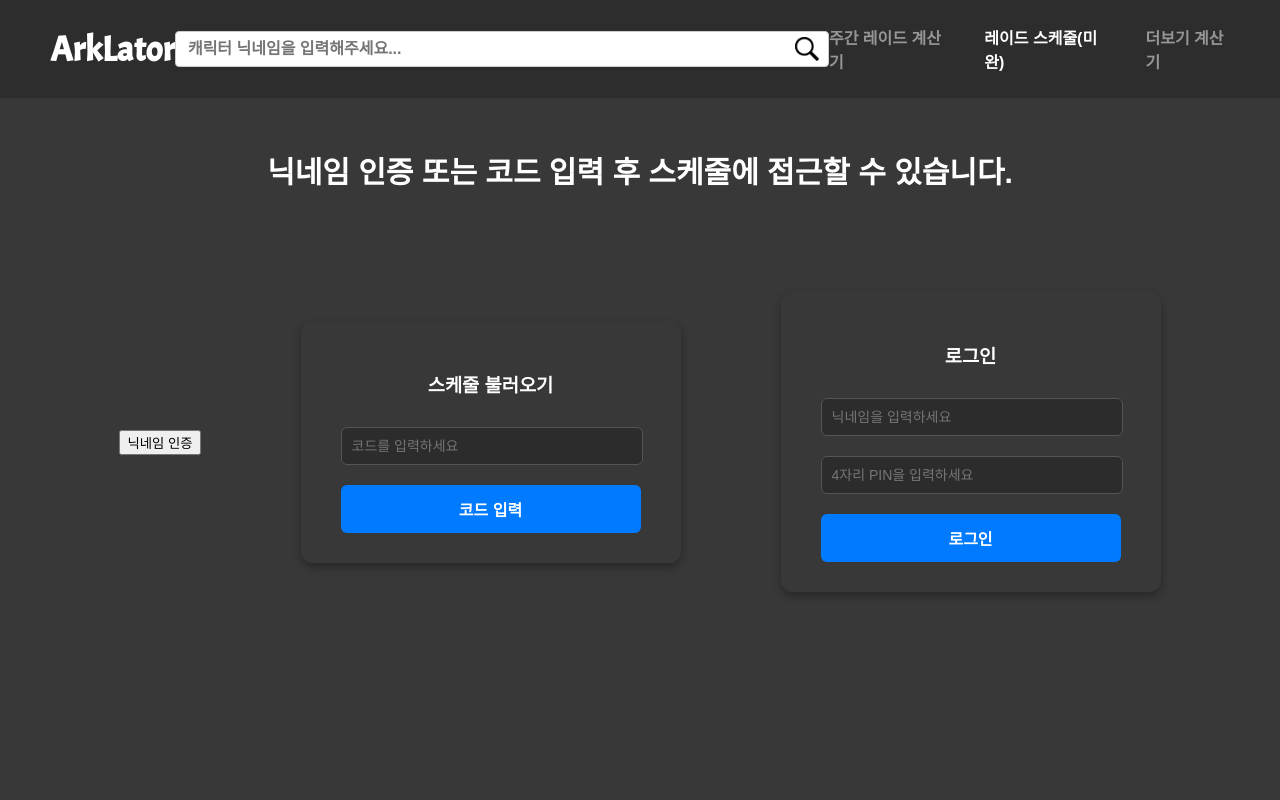
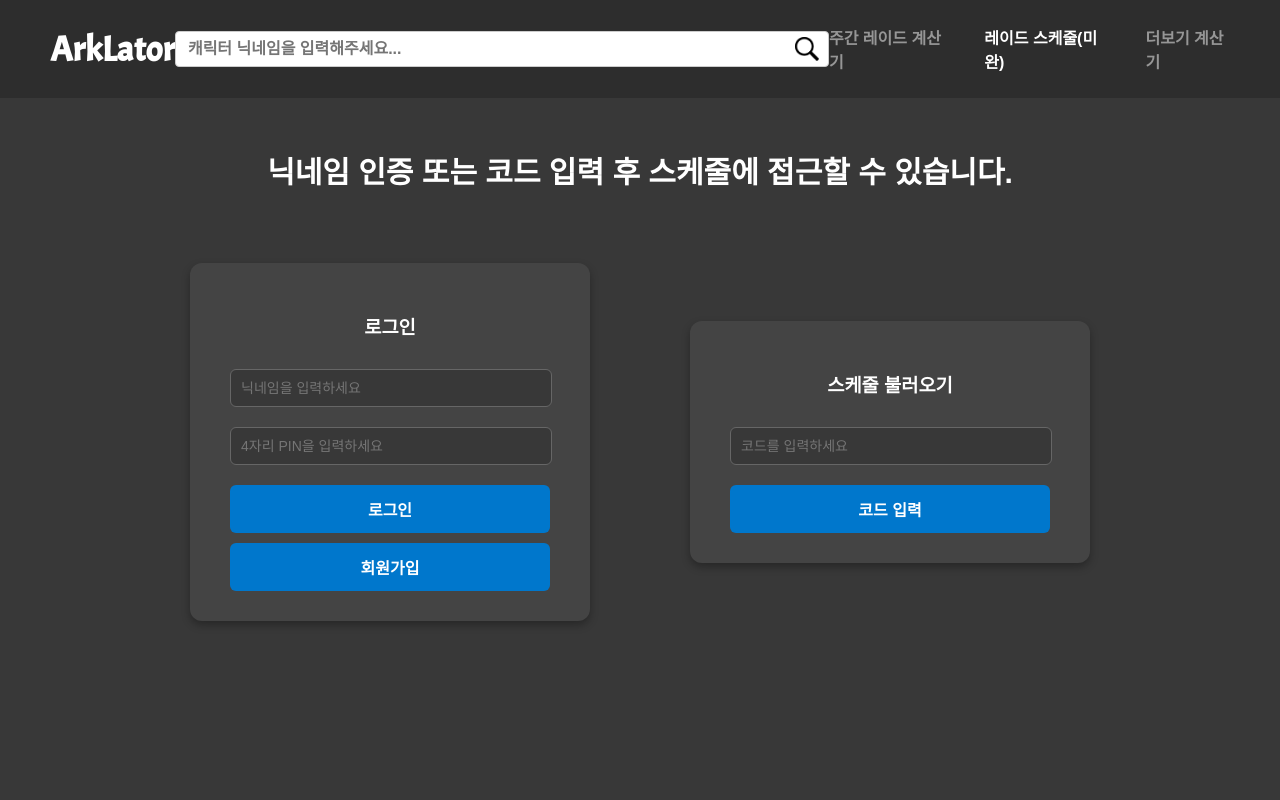
Before and after one commit to jsj487/RaidCalculate, a React (Create React App) app: page /Schedule in a window 1280 px wide. Shown: the top 800 px of the page. Built offline with nearby package versions, Linux system fonts and the light colour scheme.

Commit message:
Login Design

```diff
--- a/src/components/JoinModal.tsx
+++ b/src/components/JoinModal.tsx
@@ -80,7 +80,7 @@ const NicknameAuthModal: React.FC<NicknameAuthModalProps> = ({
   return (
     <ModalOverlay>
       <ModalContent>
-        <Title>닉네임 인증</Title>
+        <Title>회원가입</Title>
         <Input
           type="text"
           value={nickname}
@@ -100,7 +100,7 @@ const NicknameAuthModal: React.FC<NicknameAuthModalProps> = ({
             onClose();
           }}
         >
-          닉네임 인증
+          회원가입
         </AuthButton>
       </ModalContent>
     </ModalOverlay>
--- a/src/pages/Schedule.tsx
+++ b/src/pages/Schedule.tsx
@@ -40,33 +40,35 @@ const AuthContainer = styled.div`
   padding: 20px;
 `;
 
+const Title = styled.h3`
+  color: #fff;
+  margin-bottom: 20px;
+`;
+
 const AuthBox = styled.div`
-  background-color: #383838;
+  background-color: #444444; /* 어두운 회색 */
+  color: #fff; /* 흰색 텍스트 */
   padding: 30px 40px;
   border-radius: 12px;
   box-shadow: 0 4px 8px rgba(0, 0, 0, 0.3);
-  width: 300px;
+  width: 320px;
   text-align: center;
-`;
-
-const Title = styled.h3`
-  color: #fff;
-  margin-bottom: 20px;
 `;
 
 const Input = styled.input`
   width: calc(100% - 20px);
   padding: 10px;
   margin: 10px 0;
-  border: 1px solid #555;
+  border: 1px solid #666666; /* 연한 테두리 */
   border-radius: 6px;
   font-size: 14px;
-  background-color: #2c2c2c;
+  background-color: #383838; /* 어두운 배경 */
   color: #fff;
 
   &:focus {
     outline: none;
-    border-color: #007bff;
+    border-color: #dddddd; /* 연한 회색 포커스 */
+    box-shadow: 0 0 5px #dddddd; /* 흰색 또는 살짝 회색 */
   }
 `;
 
@@ -78,14 +80,14 @@ const AuthButton = styled.button`
   font-size: 16px;
   font-weight: bold;
   color: #fff;
-  background-color: #007bff;
+  background-color: #0077cc; /* 차분한 파란색 */
   border: none;
   border-radius: 6px;
   cursor: pointer;
   transition: background-color 0.3s ease;
 
   &:hover {
-    background-color: #0056b3;
+    background-color: #005bb5; /* 조금 더 어두운 파란색 */
   }
 `;
 
@@ -132,8 +134,9 @@ const ScheduleList = styled.div`
 `;
 
 const ScheduleCard = styled.div`
-  background-color: #333;
-  border-radius: 12px;
+  background-color: #555;
+  border: 1px solid #777;
+  border-radius: 10px;
   box-shadow: 0 6px 12px rgba(0, 0, 0, 0.2);
   width: 180px;
   height: 250px;
@@ -232,6 +235,65 @@ const CalendarModal = styled.div`
   justify-content: center;
   align-items: center;
   z-index: 10001;
+`;
+
+const PrimaryButton = styled(Button)`
+  padding: 20px;
+  font-size: 20px;
+  font-weight: bold;
+  background-color: #4caf50;
+  color: white;
+  border: none;
+  border-radius: 12px;
+  transition: transform 0.2s, background-color 0.3s ease;
+
+  &:hover {
+    background-color: #388e3c;
+    transform: scale(1.05);
+  }
+`;
+
+const TopBar = styled.div`
+  display: flex;
+  justify-content: flex-end;
+  align-items: center;
+  width: 100%;
+  padding: 10px 20px;
+
+  h3 {
+    color: white;
+    margin-right: 20px;
+  }
+
+  button {
+    margin-left: 10px;
+    padding: 10px 15px;
+    font-size: 14px;
+    background-color: rgb(74, 144, 226);
+    color: rgb(255, 255, 255);
+    border: none;
+    border-radius: 6px;
+    cursor: pointer;
+    font-weight: bold;
+
+    &:hover {
+      background-color: #0056b3;
+    }
+
+    &.secondary {
+      background-color: rgb(245, 98, 165);
+    &:hover {
+      background-color: #218838; /* hover 색상 */
+    }
+  }
+`;
+
+const NoScheduleMessage = styled.p`
+  color: #bbb;
+  font-size: 18px;
+  text-align: center;
+  margin-top: 20px;
+  font-style: italic;
 `;
 
 type Schedule = {
@@ -647,50 +709,56 @@ const Schedule: React.FC = () => {
   return (
     <Container>
       {isLoading && <p>로딩 중입니다. 잠시만 기다려주세요...</p>}
+      {!isAuthenticated && (
         <Message>
           닉네임 인증 또는 코드 입력 후 스케줄에 접근할 수 있습니다.
         </Message>
+      )}
+      {isAuthenticated && (
+        <TopBar>
+          <h3>{nickname}님 어서오세요.</h3>
+          <button
+            onClick={() => {
+              if (authenticatedCode) {
+                navigator.clipboard.writeText(authenticatedCode);
+                alert(`${authenticatedCode} 복사 완료했습니다.`);
+              } else {
+                alert("복사할 코드가 없습니다.");
+              }
+            }}
+          >
+            코드복사
+          </button>
+          <button className="secondary" onClick={handleLogout}>
+            로그아웃
+          </button>
+        </TopBar>
+      )}
+
       <ButtonWrapper>
         {isAuthenticated && (
           <>
-            <Button onClick={() => setIsModalOpen(true)}>스케줄 만들기</Button>
+            <PrimaryButton onClick={() => setIsModalOpen(true)}>
+              스케줄 만들기
+            </PrimaryButton>
             <ScheduleCreationModal
               isOpen={isModalOpen}
               onClose={() => setIsModalOpen(false)}
               onCreate={handleCreateSchedule}
             />
-            <Button onClick={handleJoinSchedule}>스케줄 입장</Button>
+            <PrimaryButton onClick={handleJoinSchedule}>
+              스케줄 입장
+            </PrimaryButton>
           </>
         )}
-
+        {!isAuthenticated && (
           <AuthContainer>
-          <button onClick={() => setIsModalOpen(true)}>닉네임 인증</button>
+            <>
               <JoinModal
                 isOpen={isModalOpen}
                 onClose={() => setIsModalOpen(false)}
                 onAuthenticate={handleAuthenticate}
               />
-
-          <AuthBox>
-            <Title>스케줄 불러오기</Title>
-            <Input
-              type="text"
-              value={code}
-              onChange={(e) => setCode(e.target.value)}
-              placeholder="코드를 입력하세요"
-            />
-            <AuthButton
-              onClick={async () => {
-                const schedule = await fetchScheduleByCode(code);
-                if (schedule) {
-                  setIsAuthenticated(true);
-                  setAuthenticatedCode(code);
-                }
-              }}
-            >
-              코드 입력
-            </AuthButton>
-          </AuthBox>
 
               <AuthBox>
                 <Title>로그인</Title>
@@ -720,23 +788,45 @@ const Schedule: React.FC = () => {
                 >
                   로그인
                 </AuthButton>
+                <AuthButton onClick={() => setIsModalOpen(true)}>
+                  회원가입
+                </AuthButton>
               </AuthBox>
 
-          {isAuthenticated && (
-            <LogoutSection>
-              <h3>현재 로그인 중: {nickname}</h3>
-              <AuthButton onClick={handleLogout}>로그아웃</AuthButton>
-            </LogoutSection>
+              <AuthBox>
+                <Title>스케줄 불러오기</Title>
+                <Input
+                  type="text"
+                  value={code}
+                  onChange={(e) => setCode(e.target.value)}
+                  placeholder="코드를 입력하세요"
+                />
+                <AuthButton
+                  onClick={async () => {
+                    const schedule = await fetchScheduleByCode(code);
+                    if (schedule) {
+                      setIsAuthenticated(true);
+                      setAuthenticatedCode(code);
+                    }
+                  }}
+                >
+                  코드 입력
+                </AuthButton>
+              </AuthBox>
+            </>
+          </AuthContainer>
         )}
-        </AuthContainer>
       </ButtonWrapper>
 
       {isAuthenticated && (
         <ScheduleList>
-          <h3>참여 중인 스케줄</h3>
           {schedules.length > 0 ? (
             schedules.map((schedule) => (
-              <ScheduleCard key={schedule.id}>
+              <ScheduleCard
+                key={schedule.id}
+                onClick={() => setSelectedSchedule(schedule)} // 클릭 시 선택된 스케줄 업데이트
+              >
+                {" "}
                 <button
                   className="delete-btn"
                   onClick={() => handleRemoveSchedule(schedule.code)}
@@ -747,7 +837,7 @@ const Schedule: React.FC = () => {
               </ScheduleCard>
             ))
           ) : (
-            <p>참여 중인 스케줄이 없습니다.</p>
+            <NoScheduleMessage>참여 중인 스케줄이 없습니다.</NoScheduleMessage>
           )}
         </ScheduleList>
       )}
```
Lines whose indentation alone changed are shown as unchanged.
